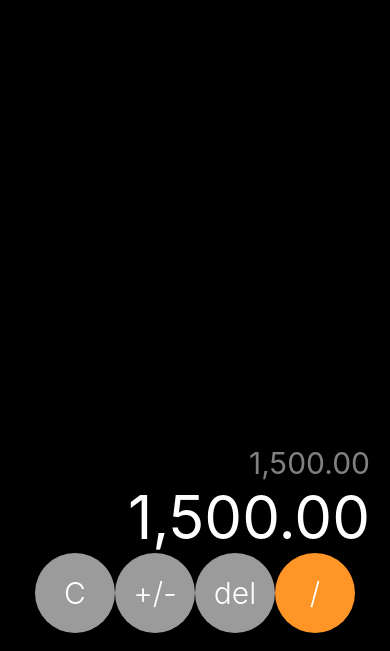
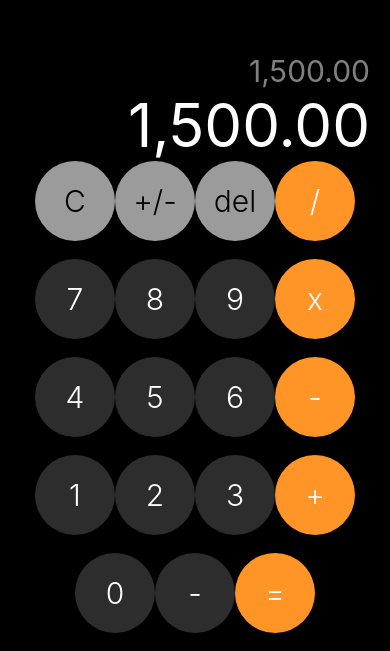
Before and after one commit to krishee107/ReactNative-CalculadoraiOS, a React Native app: screen / in a window 390 px wide. Shown: the part 193-844 px from the top of the page. Built offline with nearby package versions, Linux system fonts and the light colour scheme.

Commit message:
Todos los botones (sin funcionalidad)

```diff
--- a/src/components/BotonCalc.tsx
+++ b/src/components/BotonCalc.tsx
@@ -14,7 +14,13 @@ export const BotonCalc = ({ texto, color = "#2d2d2d" }: Props) => {
                 backgroundColor: color
             }}
         >
-            <Text style={styles.botonTexto}>{texto}</Text>
+            <Text style={{
+                ...styles.botonTexto,
+                color: (color === "#9b9b9b") ? 'black' : 'white'
+            }}
+            >
+                {texto}
+            </Text>
         </View>
     )
 }
@@ -30,7 +36,6 @@ const styles = StyleSheet.create({
         textAlign: "center",
         padding: 10,
         fontSize: 30,
-        color: 'white',
         fontWeight: '300'
     }
 });
--- a/src/screens/CalculadoraScreen.tsx
+++ b/src/screens/CalculadoraScreen.tsx
@@ -14,6 +14,29 @@ export const CalculadoraScreen = () => {
                 <BotonCalc texto="del" color="#9b9b9b" />
                 <BotonCalc texto="/" color="#ff9427" />
             </View>
+            <View style={styles.fila}>
+                <BotonCalc texto="7" />
+                <BotonCalc texto="8" />
+                <BotonCalc texto="9" />
+                <BotonCalc texto="x" color="#ff9427" />
+            </View>
+            <View style={styles.fila}>
+                <BotonCalc texto="4" />
+                <BotonCalc texto="5" />
+                <BotonCalc texto="6" />
+                <BotonCalc texto="-" color="#ff9427" />
+            </View>
+            <View style={styles.fila}>
+                <BotonCalc texto="1" />
+                <BotonCalc texto="2" />
+                <BotonCalc texto="3" />
+                <BotonCalc texto="+" color="#ff9427" />
+            </View>
+            <View style={styles.fila}>
+                <BotonCalc texto="0" />
+                <BotonCalc texto="-" />
+                <BotonCalc texto="=" color="#ff9427" />
+            </View>
         </View>
     )
 }
```
